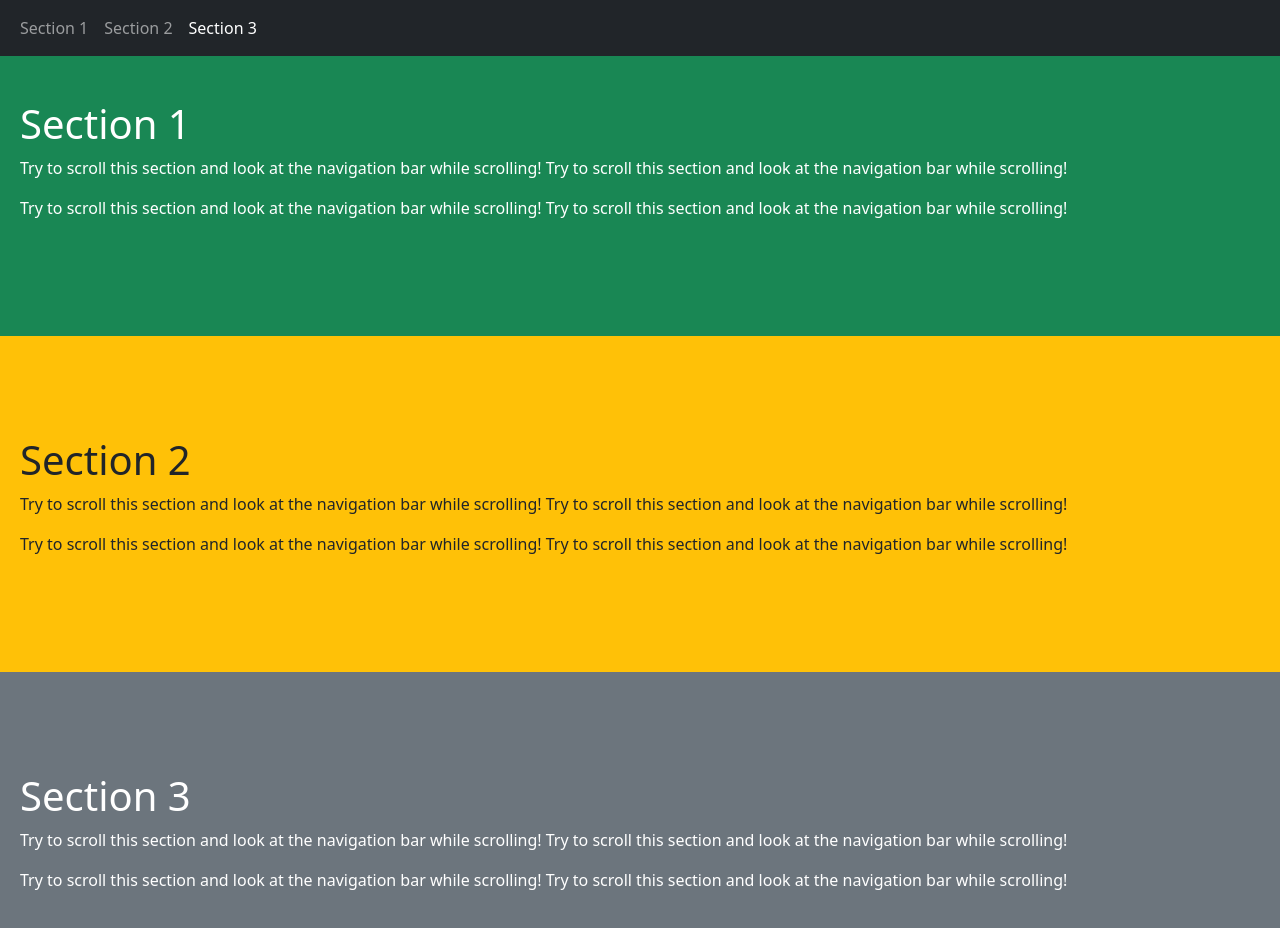
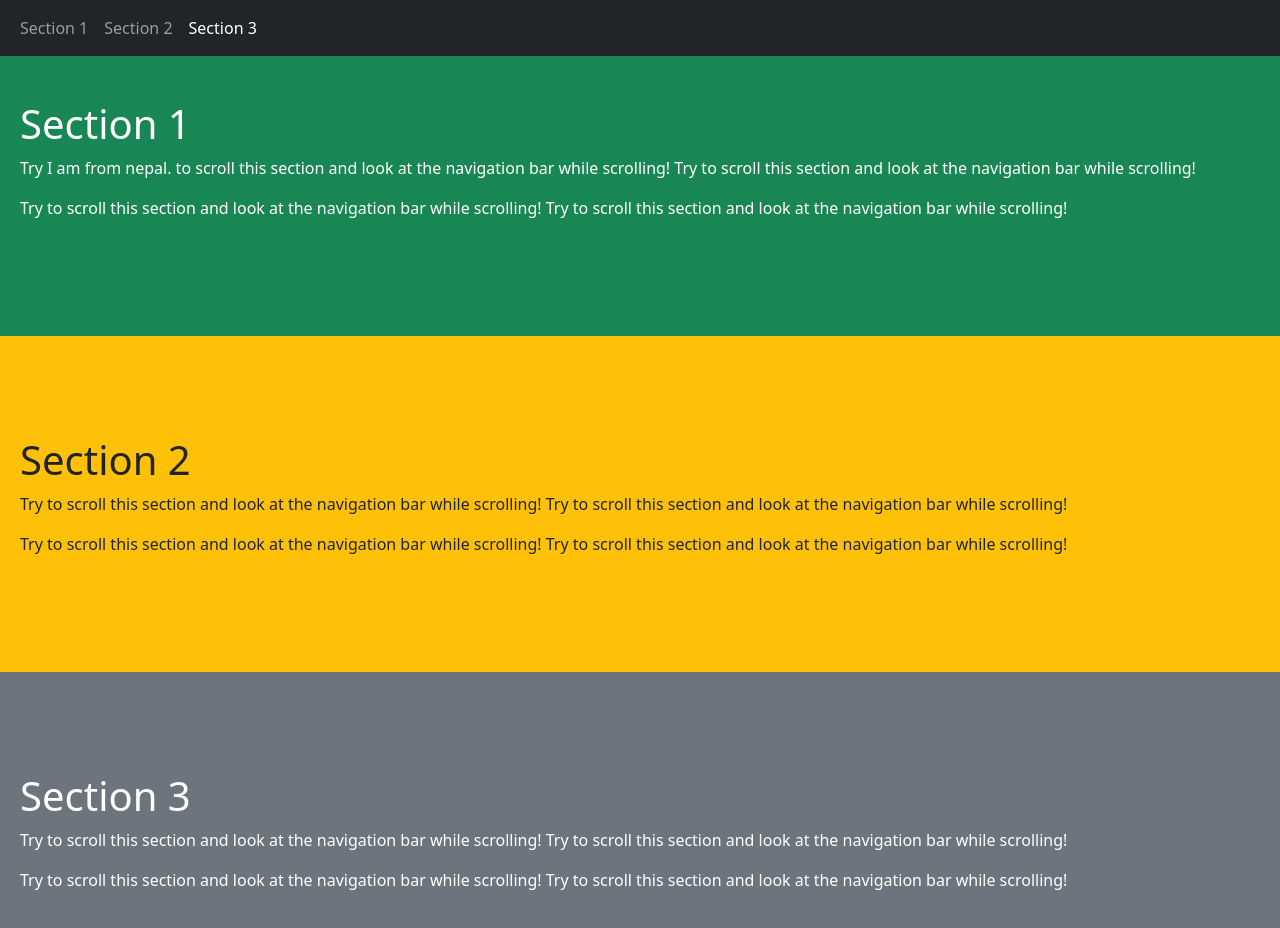
Before and after one commit to vikash123khati/scrollspy, a plain HTML site: page Scrollspy.html in a window 1280 px wide. Drawn offline with nearby package versions, Linux system fonts and the light colour scheme.

Commit message:
Hey changed

```diff
--- a/Scrollspy.html
+++ b/Scrollspy.html
@@ -34,7 +34,7 @@
 
     <div id="section1" class="container-fluid bg-success text-white" style="padding:100px 20px;">
         <h1>Section 1</h1>
-        <p>Try to scroll this section and look at the navigation bar while scrolling! Try to scroll this section and
+        <p>Try <span>I am from nepal.</span> to scroll this section and look at the navigation bar while scrolling! Try to scroll this section and
             look at the navigation bar while scrolling!</p>
         <p>Try to scroll this section and look at the navigation bar while scrolling! Try to scroll this section and
             look at the navigation bar while scrolling!</p>
```
